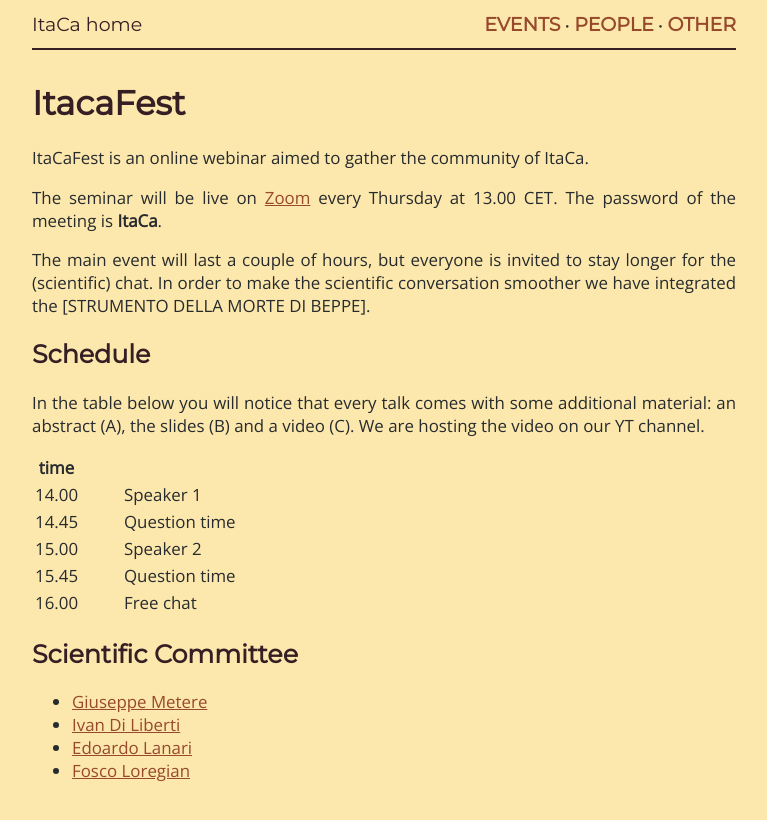
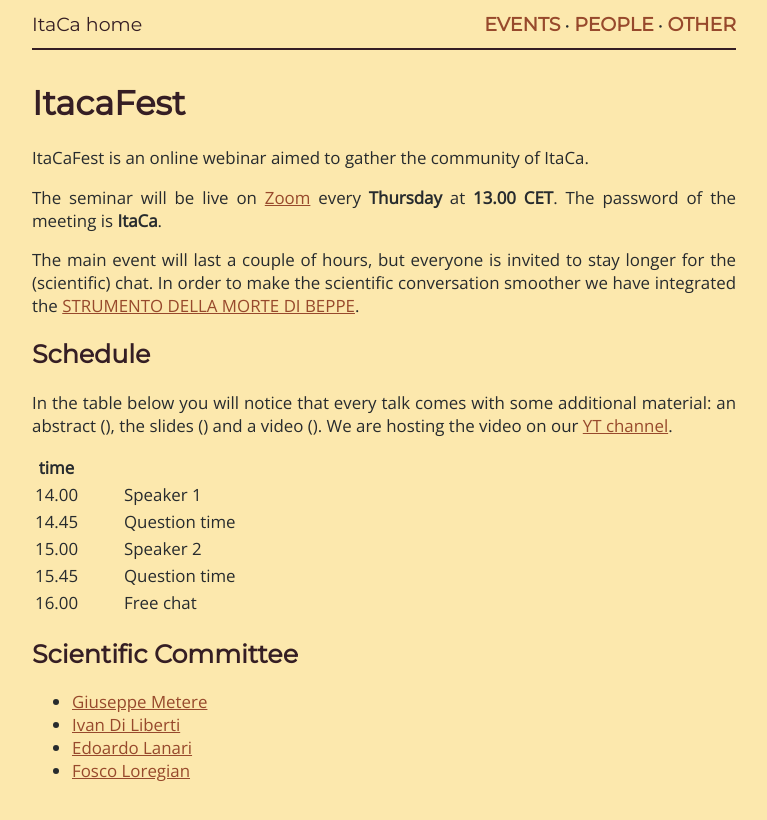
Before and after one commit to Progetto-ItaCa/Progetto-ItaCa.github.io, a Jekyll site: the page built from pages/fest.md, in a window 1280 px wide. Shown: the top 820 px of the page, without its empty margins (256-1023 px from the left). Built offline with Jekyll 4.4.1, drawn with Linux system fonts in a browser that asks for light colours; our own code applies the rules of GitHub Pages for plain Markdown files.

Commit message:
embedded links and icons in fest

```diff
--- a/pages/fest.md
+++ b/pages/fest.md
@@ -6,13 +6,13 @@ title: Itaca Fest
 
 ItaCaFest is an online webinar aimed to gather the community of ItaCa.
 
-The seminar will be live on [Zoom]() every Thursday at 13.00 CET. The password of the meeting is __ItaCa__.
+The seminar will be live on [Zoom]() every __Thursday__ at __13.00 CET__. The password of the meeting is __ItaCa__.
 
-The main event will last a couple of hours, but everyone is invited to stay longer for the (scientific) chat. In order to make the scientific conversation smoother we have integrated the [STRUMENTO DELLA MORTE DI BEPPE].
+The main event will last a couple of hours, but everyone is invited to stay longer for the (scientific) chat. In order to make the scientific conversation smoother we have integrated the [STRUMENTO DELLA MORTE DI BEPPE]().
 
 ## Schedule
 
-In the table below you will notice that every talk comes with some additional material: an abstract (A), the slides (B) and a video (C). We are hosting the video on our YT channel.
+In the table below you will notice that every talk comes with some additional material: an abstract (<i class="fas fa-quote-right"></i>), the slides (<i class="fas fa-book-open"></i>) and a video (<i class="fab fa-youtube"></i>). We are hosting the video on our [YT channel]().
 
 | time  ||||||               |
 |:-----:||||||---------------|
```
